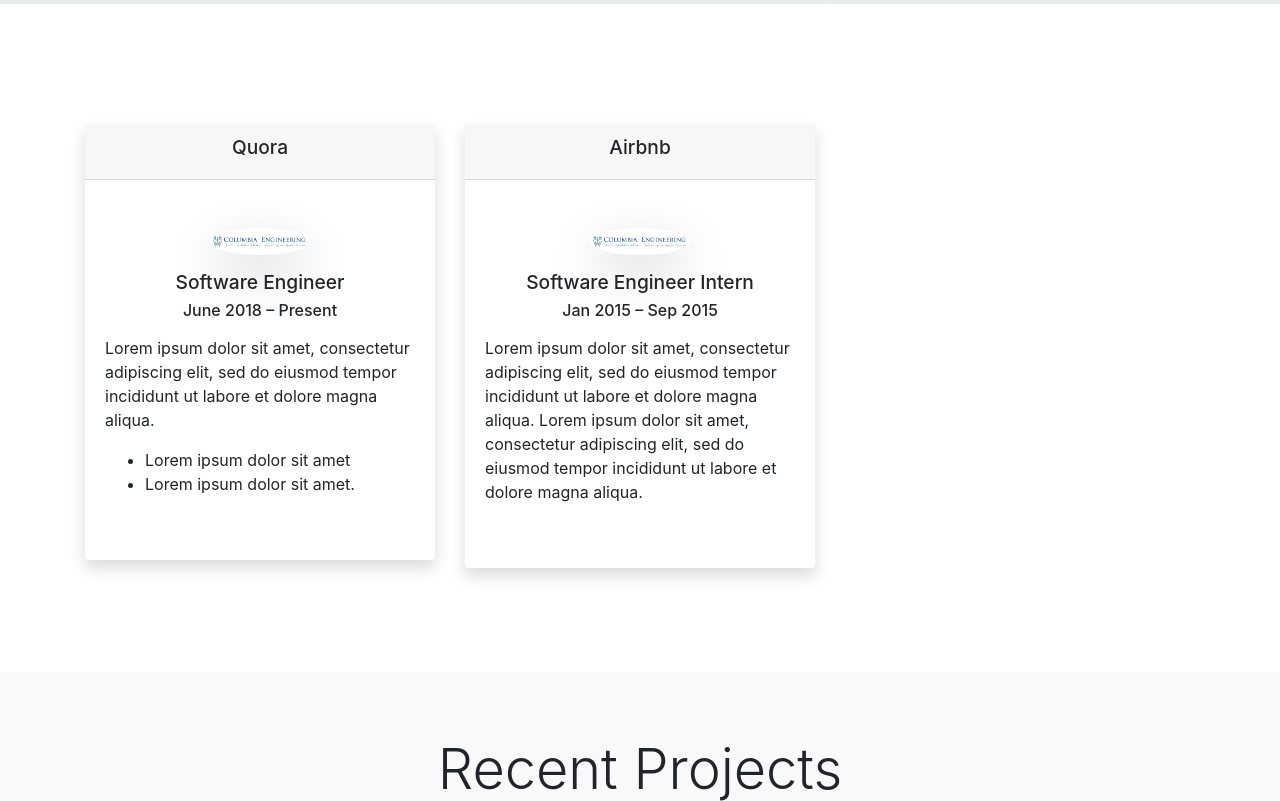
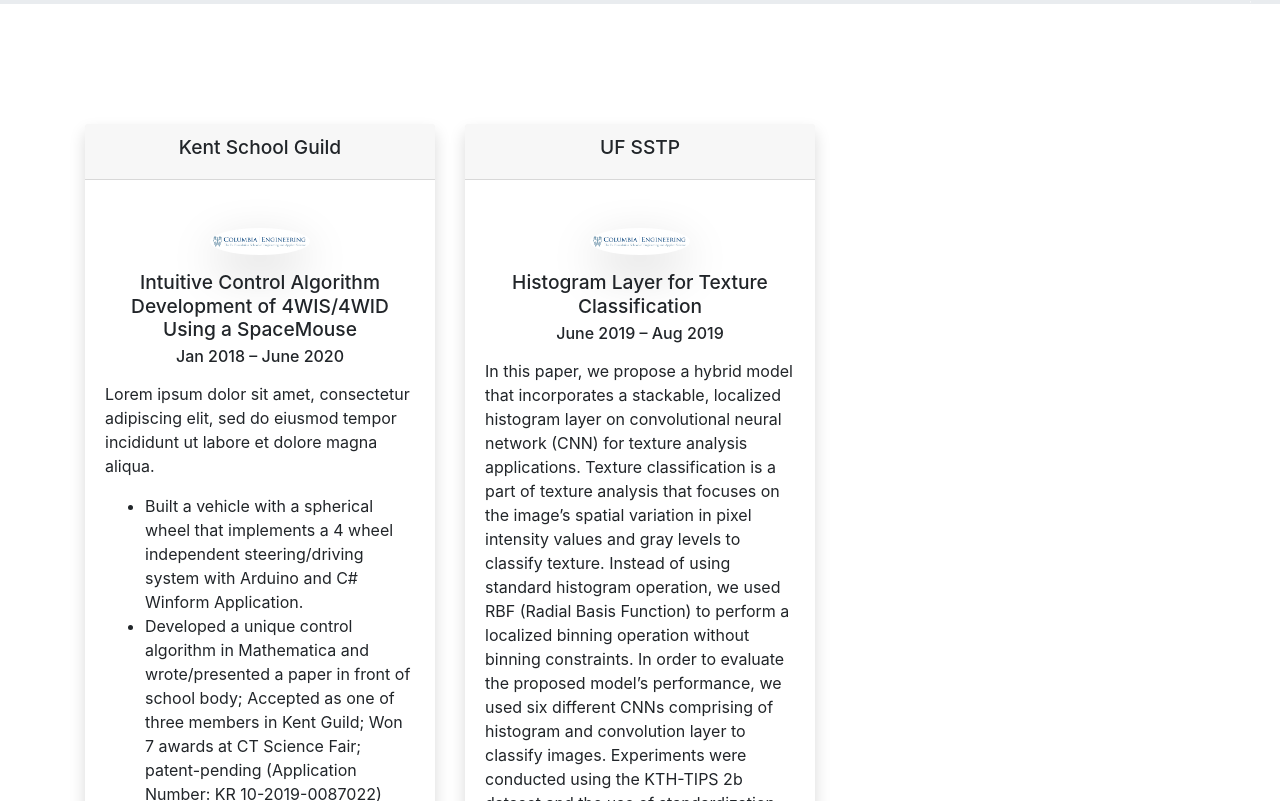
Before and after one commit to hashirshoaeb/home, a React (Create React App) app: page / in a window 1280 px wide. Shown: the part 1299-2100 px from the top of the page. Built offline with nearby package versions, Linux system fonts and the light colour scheme; no server answers.

Commit message:
Update config.js

```diff
--- a/src/editable-stuff/config.js
+++ b/src/editable-stuff/config.js
@@ -135,25 +135,25 @@ const experiences = {
   headings: "Publications",
   data: [
     {
-      role: 'Software Engineer',
-      company: 'Quora',
+      role: 'Intuitive Control Algorithm Development of 4WIS/4WID Using a SpaceMouse',
+      company: 'Kent School Guild',
       companylogo: require('../assets/img/columbia.png'),
-      date: 'June 2018 – Present',
+      date: 'Jan 2018 – June 2020',
       desc:
         'Lorem ipsum dolor sit amet, consectetur adipiscing elit, sed do eiusmod tempor incididunt ut labore et dolore magna aliqua.',
       descBullets: [
-        'Lorem ipsum dolor sit amet',
-        'Lorem ipsum dolor sit amet.',
+        'Built a vehicle with a spherical wheel that implements a 4 wheel independent steering/driving system with Arduino and C# Winform Application.',
+        'Developed a unique control algorithm in Mathematica and wrote/presented a paper in front of school body; Accepted as one of three members in Kent Guild; Won 7 awards at CT Science Fair; patent-pending (Application Number: KR 10-2019-0087022)',
       ],
     },
 
     {
-      role: 'Software Engineer Intern',
-      company: 'Airbnb',
+      role: 'Histogram Layer for Texture Classification',
+      company: 'UF SSTP',
       companylogo: require('../assets/img/columbia.png'),
-      date: 'Jan 2015 – Sep 2015',
+      date: 'June 2019 – Aug 2019',
       desc:
-        'Lorem ipsum dolor sit amet, consectetur adipiscing elit, sed do eiusmod tempor incididunt ut labore et dolore magna aliqua. Lorem ipsum dolor sit amet, consectetur adipiscing elit, sed do eiusmod tempor incididunt ut labore et dolore magna aliqua.',
+        'In this paper, we propose a hybrid model that incorporates a stackable, localized histogram layer on convolutional neural network (CNN) for texture analysis applications. Texture classification is a part of texture analysis that focuses on the image’s spatial variation in pixel intensity values and gray levels to classify texture. Instead of using standard histogram operation, we used RBF (Radial Basis Function) to perform a localized binning operation without binning constraints. In order to evaluate the proposed model’s performance, we used six different CNNs comprising of histogram and convolution layer to classify images. Experiments were conducted using the KTH-TIPS 2b dataset and the use of standardization was analyzed during this study. As a result, every network improved performance significantly with standardization, averaging about 6.50\% increase in average overall accuracy. Then, the results were evaluated using confusion matrices, classification metrics, and overall accuracy on the networks standardized data to further evaluate the proposed model. Overall, the proposed model did not necessarily perform better than the standard CNNs, but the histogram CNN performed better on some classes. Future works will include evaluating different initialization methods and parameters such as number of bins, window size, and kernel size.',
     },
   ]
 }
```
